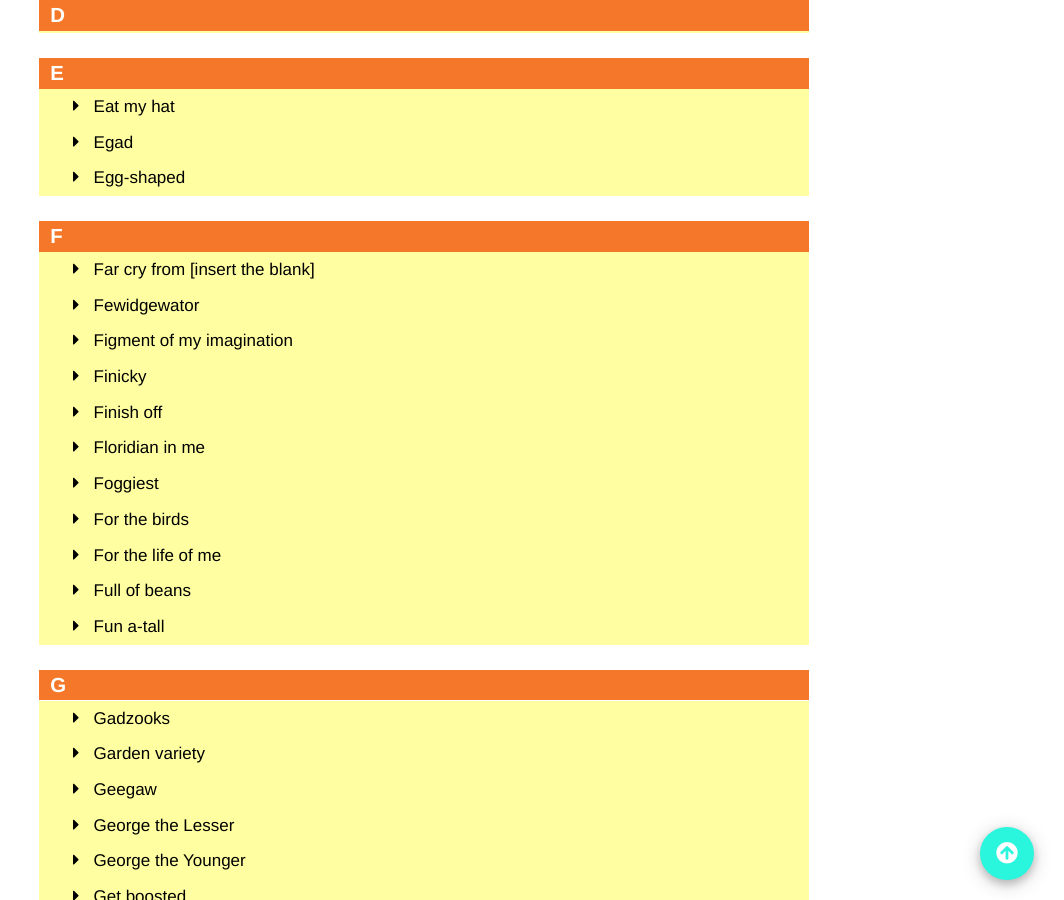
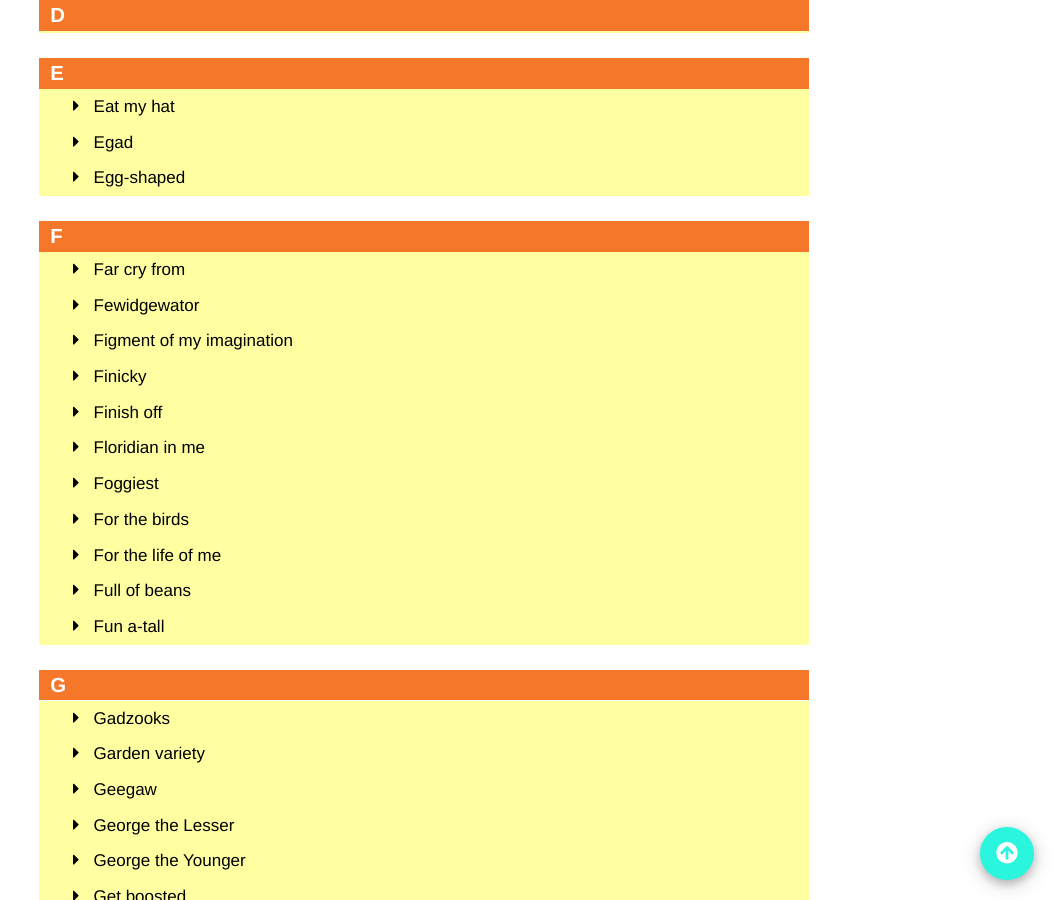
Before and after one commit to summerhays/new_momisms, a Jekyll site: the page built from _pages/list.html, in a window 1280 px wide and 900 px high, scrolled down 3159 px. Shown: the whole window, without its empty margins (216-1280 px from the left). Built offline with Jekyll 4.4.1, drawn with Linux system fonts in a browser that asks for light colours; some web fonts are replaced; comment, search, counter and statistics services are not loaded; some of the changed text lies outside the part shown.

Commit message:
remove extra words

```diff
--- a/_data/momisms.yaml
+++ b/_data/momisms.yaml
@@ -259,7 +259,7 @@
   order: 30
 - momism: "Egg-shaped"
   order: 64
-- momism: "Far cry from [insert the blank]"
+- momism: "Far cry from"
   definition: "A long distance away"
   order: 208
 - momism: "Fewidgewator"
@@ -450,7 +450,7 @@
   definition: "It's nearing my bedtime; I'm about to turn into a pumpkin"
   example: "If you want my help cleaning up, ask now. I'm not long for this world"
   order: 276
-- momism: "If you [insert the blank], your name is dog"
+- momism: "Your name is dog"
   definition: "Your name is mud (cat version)"
   order: 42
   links: "<img class='img_small' src='/assets/images/name-mud.jpg' alt='Person submerged in mud'>"
```
